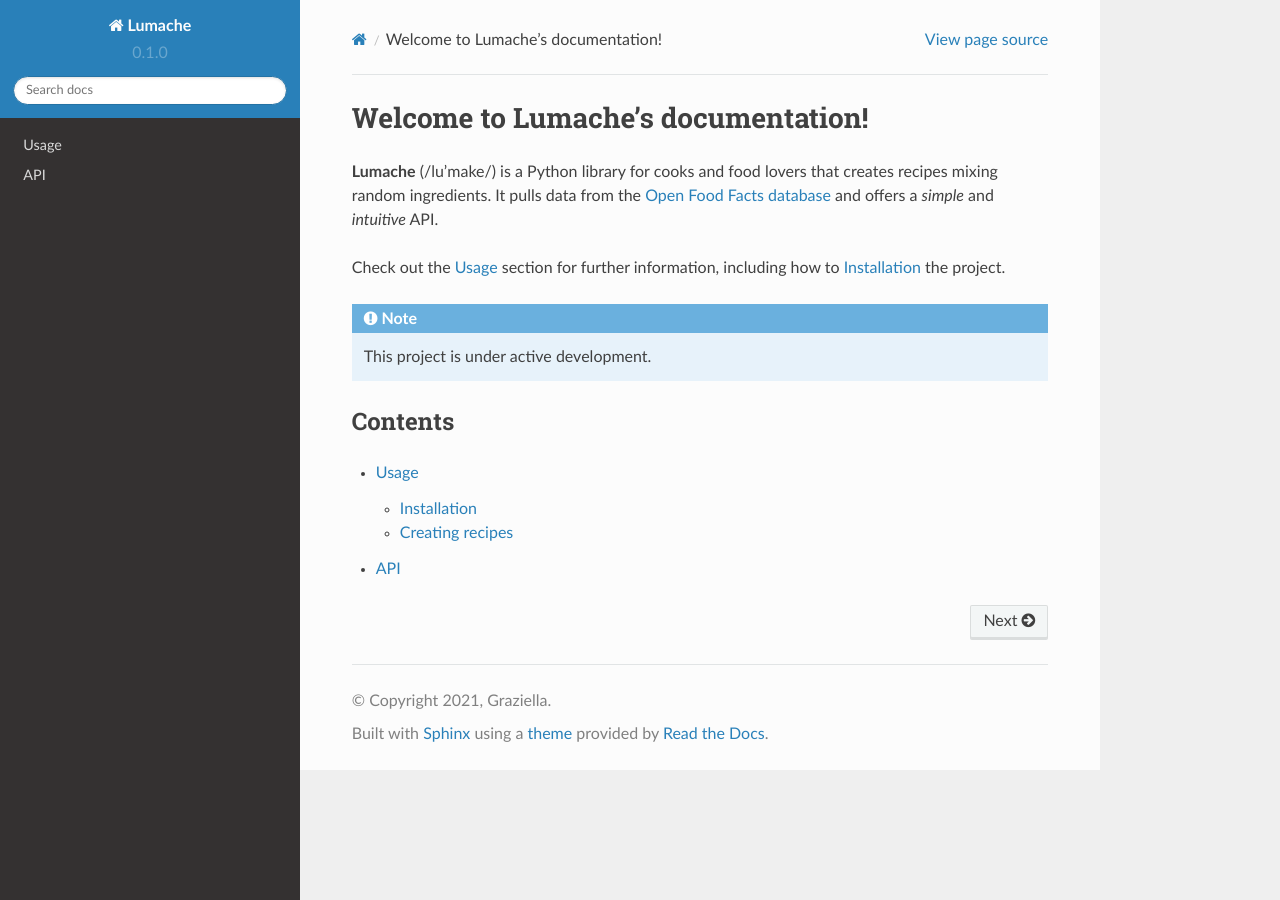
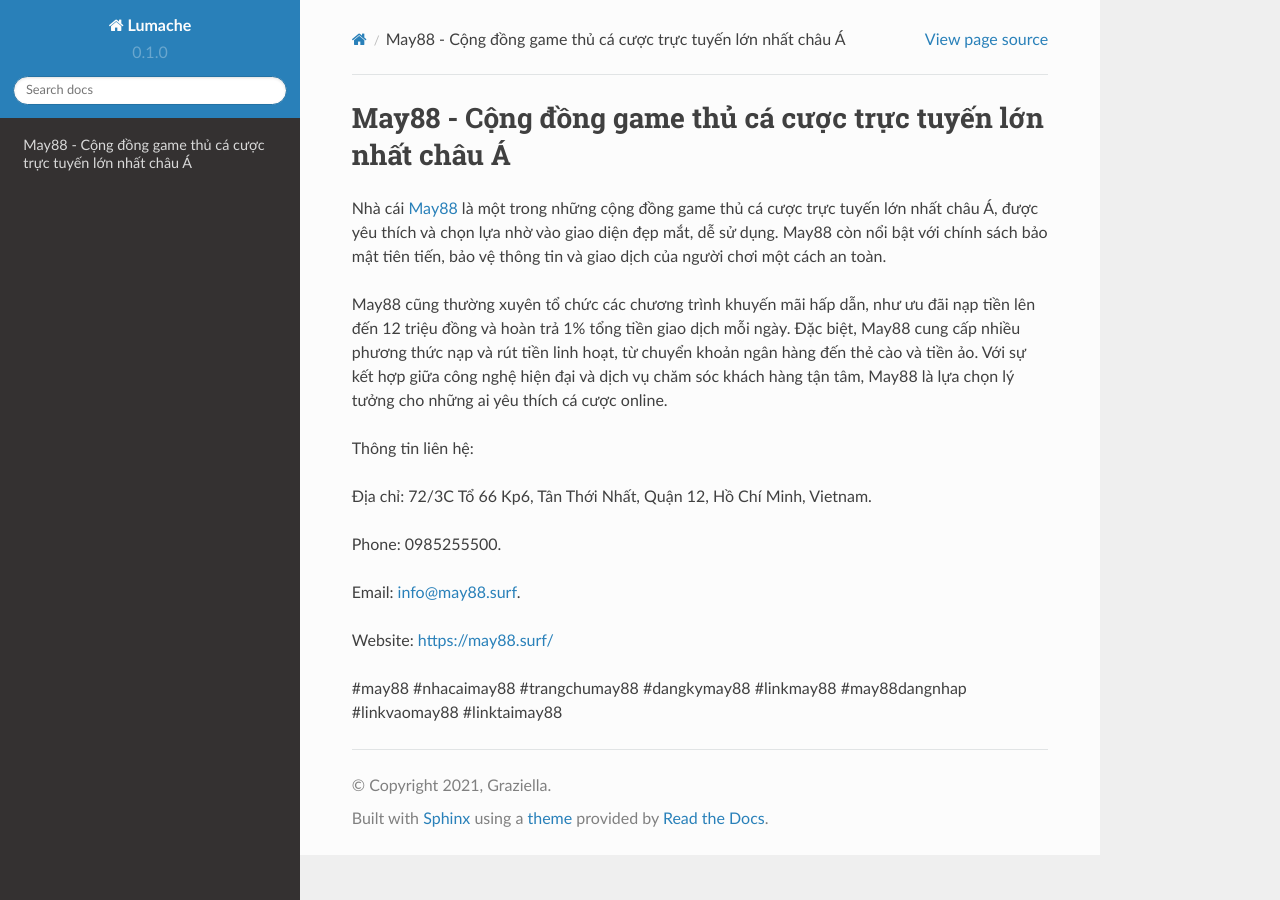
Before and after one commit to luongchanvien962/may88surf, a Sphinx documentation site: the page built from docs/source/index.rst, in a window 1280 px wide. Built offline with Sphinx 7.4.7 and the Read the Docs theme 2.0.0, drawn with Linux system fonts in a browser that asks for light colours.

Commit message:
Update index.rst

```diff
--- a/docs/source/index.rst
+++ b/docs/source/index.rst
@@ -1,22 +1,18 @@
-Welcome to Lumache's documentation!
+May88 - Cộng đồng game thủ cá cược trực tuyến lớn nhất châu Á
 ===================================
 
-**Lumache** (/lu'make/) is a Python library for cooks and food lovers
-that creates recipes mixing random ingredients.
-It pulls data from the `Open Food Facts database <https://world.openfoodfacts.org/>`_
-and offers a *simple* and *intuitive* API.
+Nhà cái `May88 <https://may88.surf/>`_ là một trong những cộng đồng game thủ cá cược trực tuyến lớn nhất châu Á, được yêu thích và chọn lựa nhờ vào giao diện đẹp mắt, dễ sử dụng. May88 còn nổi bật với chính sách bảo mật tiên tiến, bảo vệ thông tin và giao dịch của người chơi một cách an toàn.
 
-Check out the :doc:`usage` section for further information, including
-how to :ref:`installation` the project.
+May88 cũng thường xuyên tổ chức các chương trình khuyến mãi hấp dẫn, như ưu đãi nạp tiền lên đến 12 triệu đồng và hoàn trả 1% tổng tiền giao dịch mỗi ngày. Đặc biệt, May88 cung cấp nhiều phương thức nạp và rút tiền linh hoạt, từ chuyển khoản ngân hàng đến thẻ cào và tiền ảo. Với sự kết hợp giữa công nghệ hiện đại và dịch vụ chăm sóc khách hàng tận tâm, May88 là lựa chọn lý tưởng cho những ai yêu thích cá cược online.
 
-.. note::
+Thông tin liên hệ:
 
-   This project is under active development.
+Địa chỉ: 72/3C Tổ 66 Kp6, Tân Thới Nhất, Quận 12, Hồ Chí Minh, Vietnam.
 
-Contents
---------
+Phone: 0985255500.
 
-.. toctree::
+Email: info@may88.surf.
 
-   usage
-   api
+Website: https://may88.surf/
+
+#may88 #nhacaimay88 #trangchumay88 #dangkymay88 #linkmay88 #may88dangnhap #linkvaomay88 #linktaimay88
```
